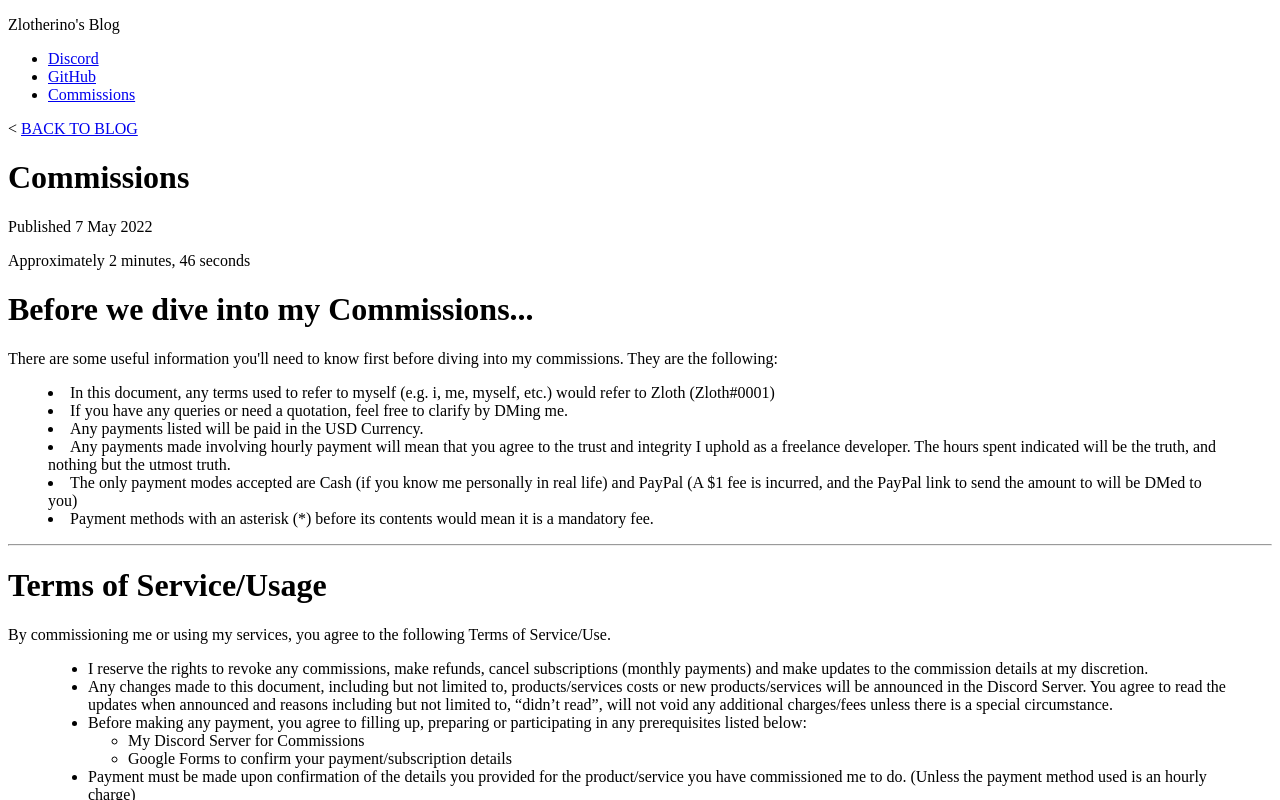
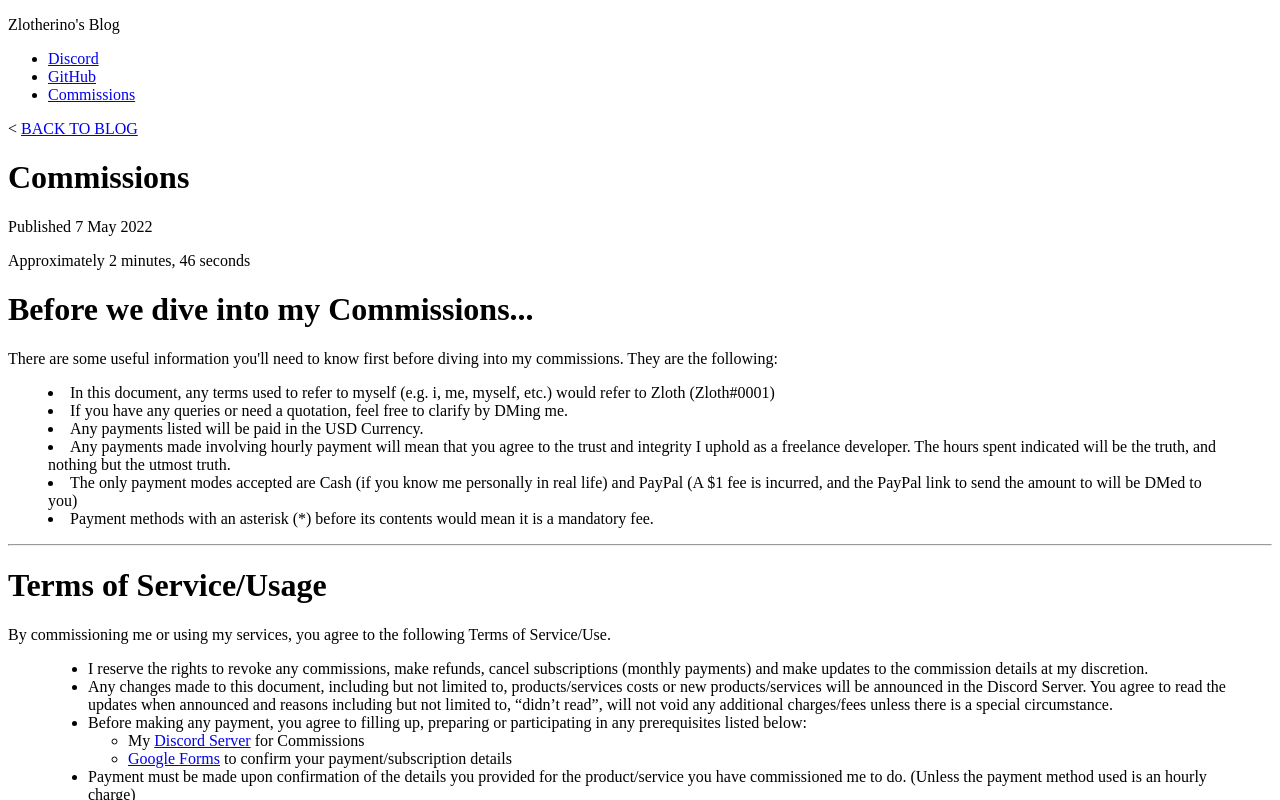
Before and after one commit to gavintjhxx/nextjs-profile-website, a Next.js app: page /commissions in a window 1280 px wide. Shown: the top 800 px of the page. Built offline with nearby package versions, Linux system fonts and the light colour scheme.

Commit message:
[ADD] Route prerequisites

```diff
--- a/components/commissions/tos.js
+++ b/components/commissions/tos.js
@@ -1,5 +1,4 @@
-import BlogSectionEmbedList from "../blog/blogSectionEmbedList"
-import BlogSectionEmbedSubList from "../blog/blogSectionEmbedSubList"
+import BlogLink from "../blog/blogLink"
 
 export default function ToS() {
     return (
@@ -9,8 +8,8 @@ export default function ToS() {
                 <li>Any changes made to this document, including but not limited to, products/services costs or new products/services will be announced in the Discord Server. You agree to read the updates when announced and reasons including but not limited to, “didn’t read”, will not void any additional charges/fees unless there is a special circumstance.</li>
                 <li>Before making any payment, you agree to filling up, preparing or participating in any prerequisites listed below:
                     <ul className="list-disc text-blogs-texts ml-6">
-                        <li>My Discord Server for Commissions</li>
-                        <li>Google Forms to confirm your payment/subscription details</li>
+                        <li>My <BlogLink url="https://discord.com/invite/SN9K3eNCzJ" name="Discord Server"/> for Commissions</li>
+                        <li><BlogLink url="https://forms.gle/MyKx1T77QTTi4UGJ9" name="Google Forms"/> to confirm your payment/subscription details</li>
                     </ul>
                 </li>
                 <li>Payment must be made upon confirmation of the details you provided for the product/service you have commissioned me to do. (Unless the payment method used is an hourly charge)</li>
```
